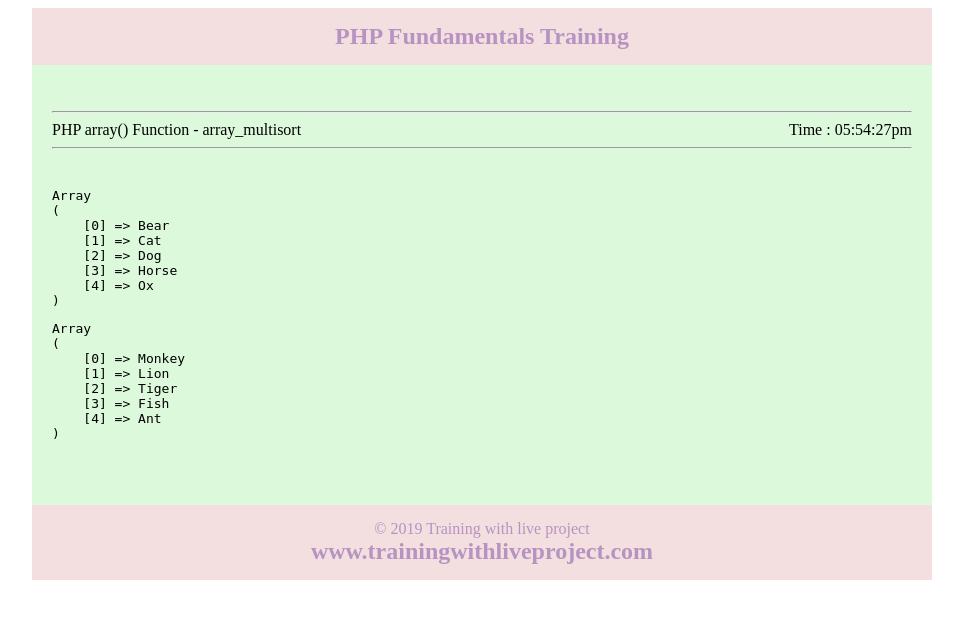
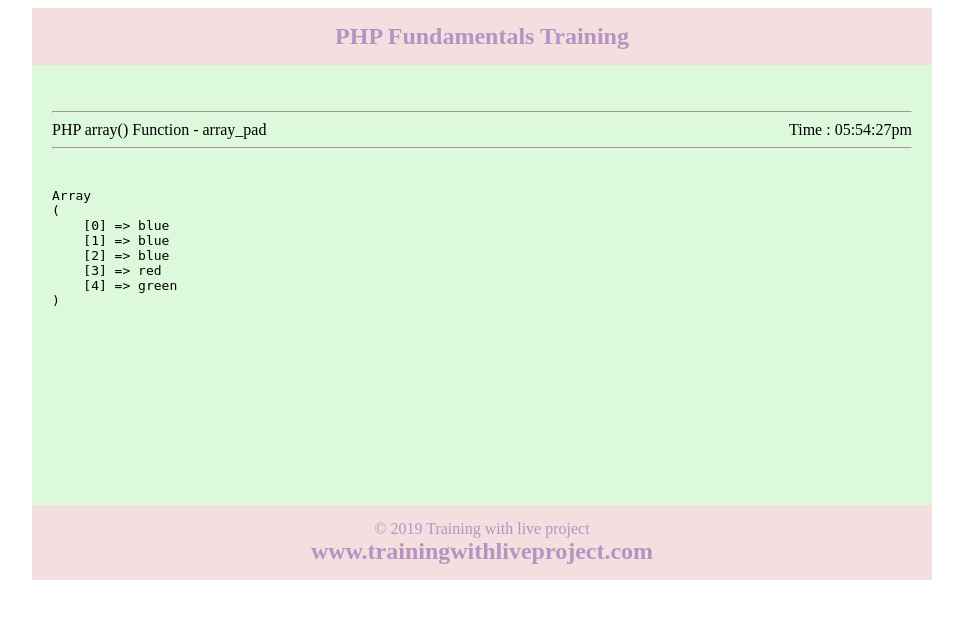
Before and after one commit to iamalamgir/php_web, a PHP site: page / in a window 1280 px wide. Shown: the top 619 px of the page, without its empty margins (158-1121 px from the left). Run offline with PHP 8.4, Linux system fonts and the light colour scheme.

Commit message:
array_pad

```diff
--- a/index.php
+++ b/index.php
@@ -7,7 +7,7 @@ setcookie('visited', "", time() - 3600);
 
         <br/>
         <hr/>
-        PHP array() Function - array_multisort
+        PHP array() Function - array_pad
         <span style= "float:right">
             <?php
                 date_default_timezone_set('Asia/Dhaka');
@@ -19,48 +19,19 @@ setcookie('visited', "", time() - 3600);
 
             <?php
                 /*
-                $arr_one = array("Ox", "Dog", "Cat", "Horse", "Bear");
-                array_multisort($arr_one);
+               $arr = array("red", "green");
+                $result = array_pad($arr, 5, "blue");
 
                 print("<pre>");
-                print_r($arr_one);
-                print("</pre>");
-
-                $arr_one = array("Ox", "Dog", "Cat", "Horse", "Bear");
-                $arr_two = array("Ant", "Tiger", "Lion", "Fish", "Monkey");
-                array_multisort($arr_one, $arr_two);
-
-                print("<pre>");
-                print_r($arr_one);
-                print("</pre>");
-
-                print("<pre>");
-                print_r($arr_two);
-                print("</pre>");
-
-                $arr_one = array("Ox", "Dog", "Cat", "Horse", "Bear");
-                $arr_two = array("Ant", "Tiger", "Lion", "Fish", "Monkey");
-                array_multisort($arr_one, SORT_DESC, $arr_two, SORT_ASC);
-
-                print("<pre>");
-                print_r($arr_one);
-                print("</pre>");
-
-                print("<pre>");
-                print_r($arr_two);
+                print_r($result);
                 print("</pre>");
                 */
 
-                $arr_one = array("Ox", "Dog", "Cat", "Horse", "Bear");
-                $arr_two = array("Ant", "Tiger", "Lion", "Fish", "Monkey");
-                array_multisort($arr_one, SORT_ASC, $arr_two);
+                $arr = array("red", "green");
+                $result = array_pad($arr, -5, "blue");
 
                 print("<pre>");
-                print_r($arr_one);
-                print("</pre>");
-
-                print("<pre>");
-                print_r($arr_two);
+                print_r($result);
                 print("</pre>");
 
             ?>
```
